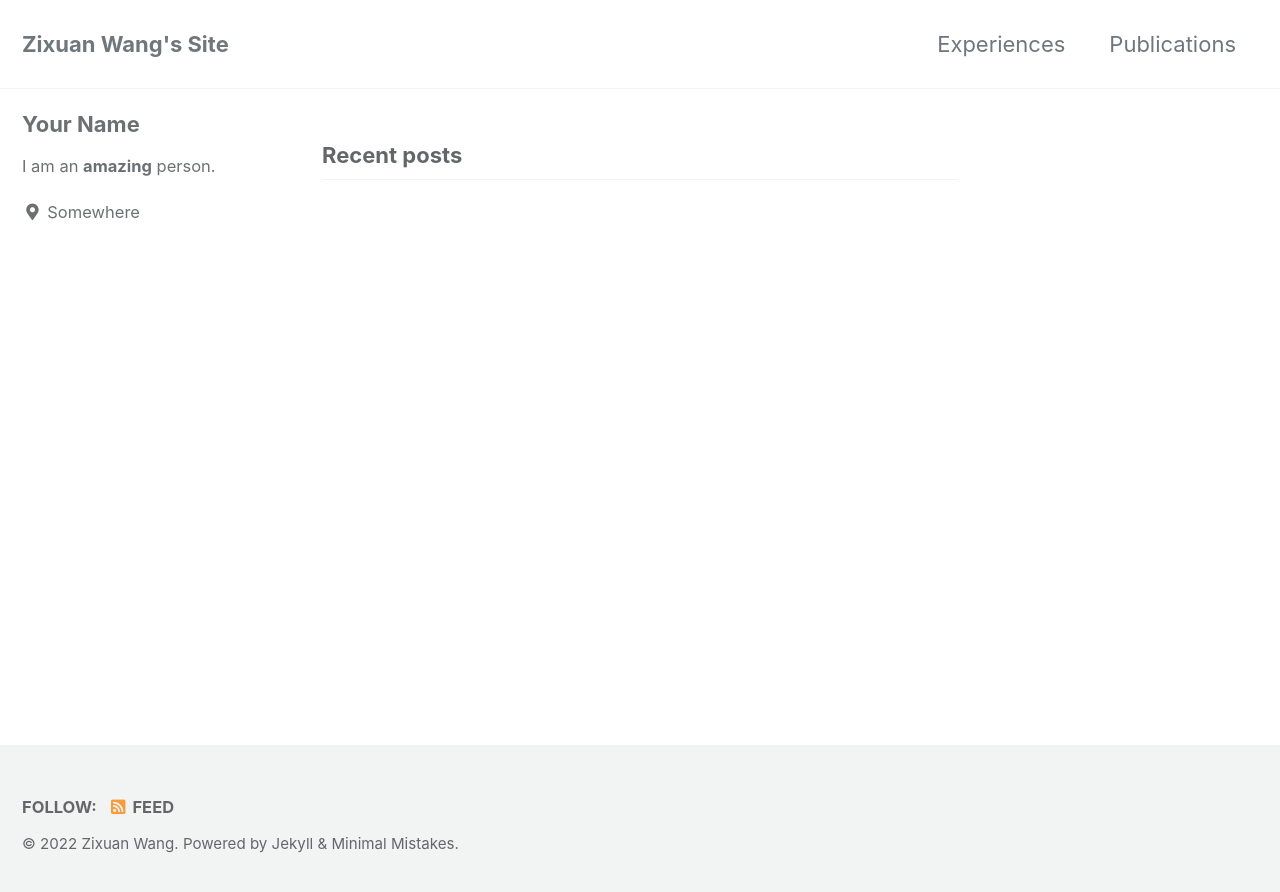
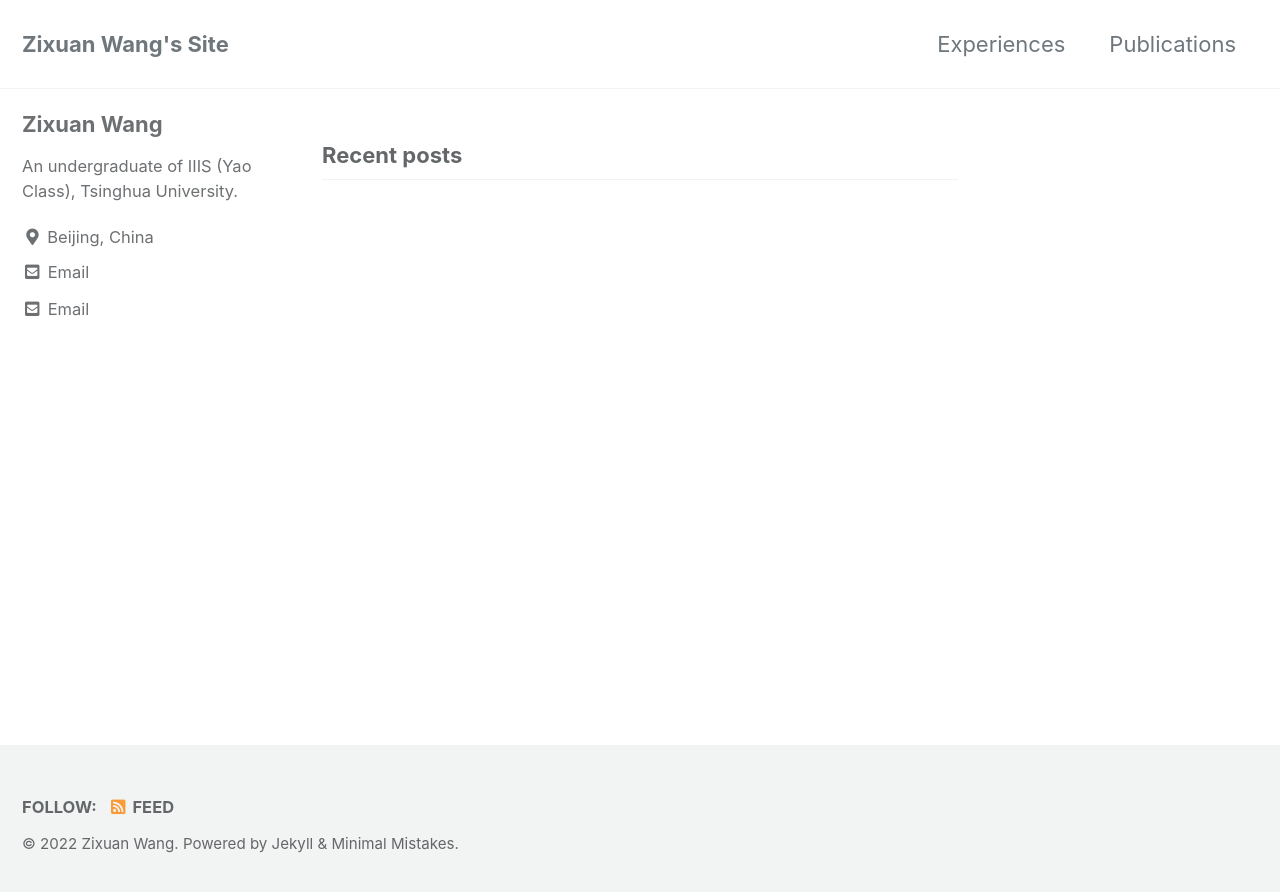
Before and after one commit to wangzx19/wangzx19.github.io, a Jekyll site: the page built from index.html, in a window 1280 px wide. Shown: the top 892 px of the page. Built offline with Jekyll 4.4.1, drawn with Linux system fonts in a browser that asks for light colours; cached includes are drawn as plain includes; the list of posts is cut into pages by our own code.

Commit message:
Update _config.yml

```diff
--- a/_config.yml
+++ b/_config.yml
@@ -21,7 +21,7 @@ title_separator          : "-"
 subtitle                 : # site tagline that appears below site title in masthead
 name                     : "Zixuan Wang"
 description              : "An undergraduate of IIIS (Yao Class), Tsinghua University."
-url                      : # the base hostname & protocol for your site e.g. "https://mmistakes.github.io"
+url                      : "https://wangzx19.github.io"
 baseurl                  : # the subpath of your site, e.g. "/blog"
 repository               : # GitHub username/repo-name e.g. "mmistakes/minimal-mistakes"
 teaser                   : # path of fallback teaser image, e.g. "/assets/images/500x300.png"
@@ -104,15 +104,15 @@ analytics:
 
 # Site Author
 author:
-  name             : "Your Name"
+  name             : "Zixuan Wang"
   avatar           : # path of avatar image, e.g. "/assets/images/bio-photo.jpg"
-  bio              : "I am an **amazing** person."
-  location         : "Somewhere"
-  email            :
+  bio              : "An undergraduate of IIIS (Yao Class), Tsinghua University."
+  location         : "Beijing, China"
+  email            : "wangzx2019012326@gmail.com"
   links:
     - label: "Email"
       icon: "fas fa-fw fa-envelope-square"
-      # url: "mailto:your.name@email.com"
+      url: "wangzx2019012326@gmail.com"
     - label: "Website"
       icon: "fas fa-fw fa-link"
       # url: "https://your-website.com"
```
